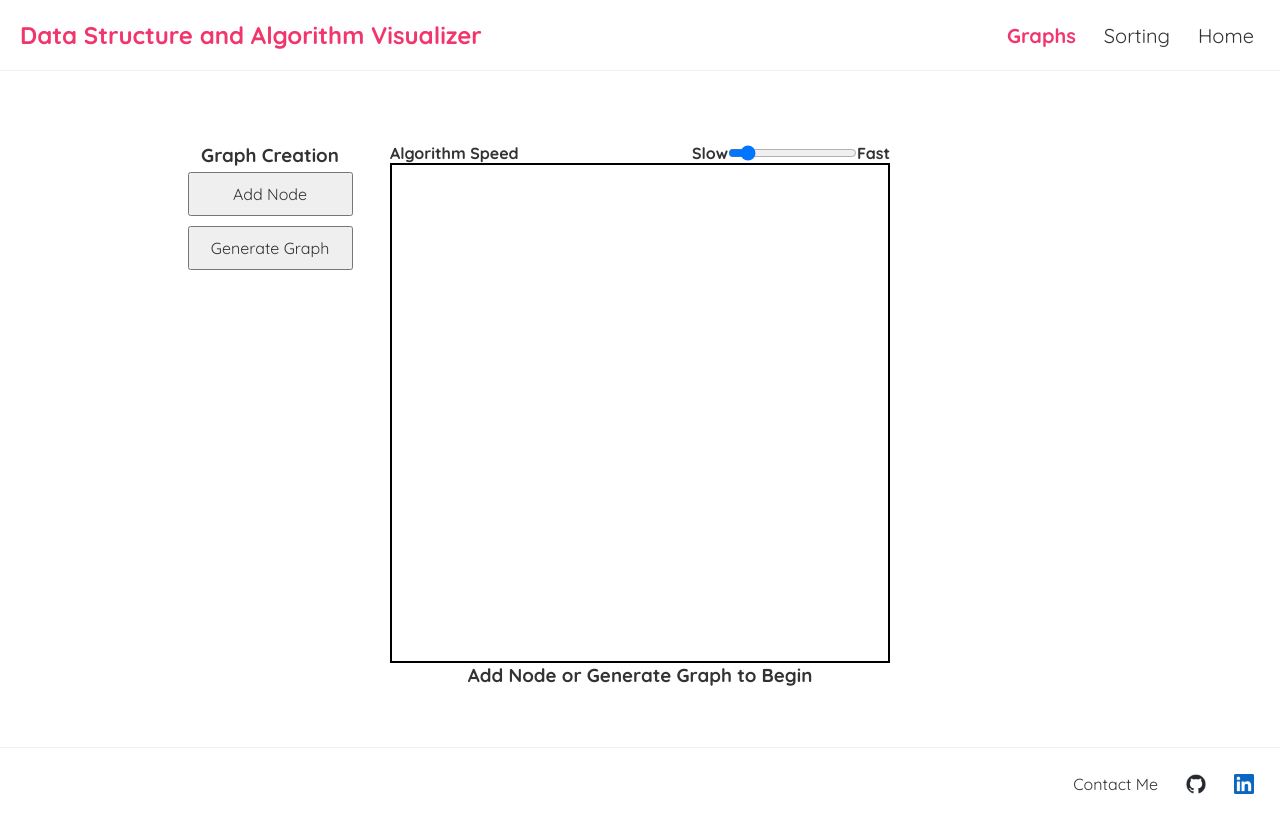
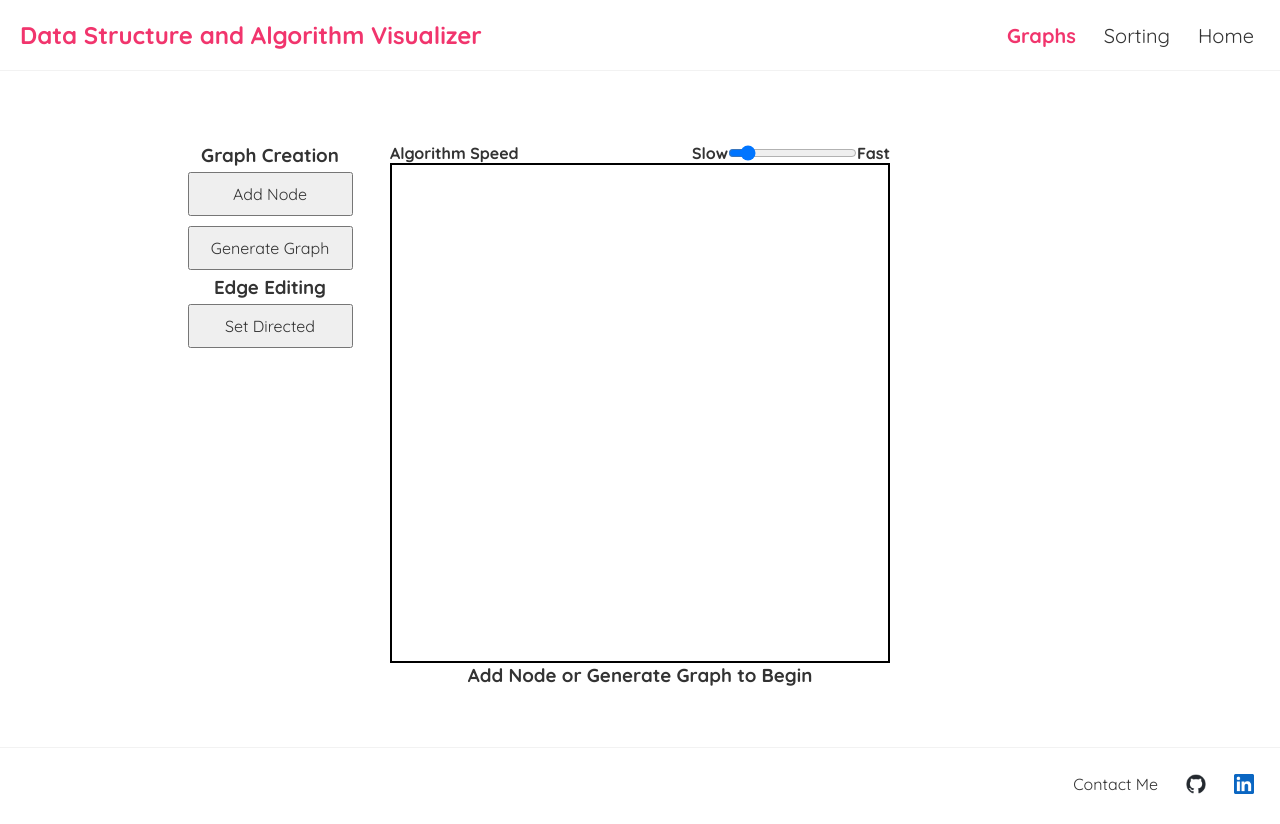
Before and after one commit to tani-gross/visualizer, a React (Create React App) app in the folder Visusalizer Project/: page /graphs in a window 1280 px wide. Built offline with nearby package versions, Linux system fonts and the light colour scheme.

Commit message:
fixed some UI stuff

```diff
--- a/Visusalizer Project/src/Components/Graphs.js
+++ b/Visusalizer Project/src/Components/Graphs.js
@@ -1553,9 +1553,9 @@ const Graphs = () => {
                 <button className="graph-button" onClick={resetGraph}>Reset Graph</button>)}
 
                 {/* Edge Editing */}
-                {!selectedNode && edges.length > 0 && (
+                {!selectedNode && (
                     <h3>Edge Editing</h3>)}
-                {!selectedNode && edges.length > 0 && (
+                {!selectedNode && (
                     <button className="graph-button" onClick={toggleGraphType}>
                         {isDirected ? 'Set Undirected' : 'Set Directed'}
                     </button>)}
```
